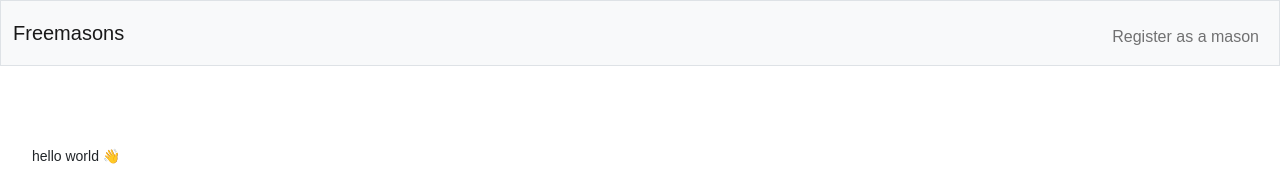
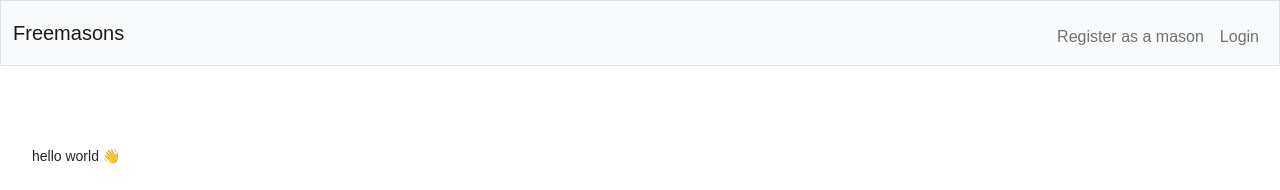
Before and after one commit to Amosshinaayomi/freemasons, a Flask app: page / in a window 1280 px wide. Shown: the top 190 px of the page. Run offline with Flask 3, Linux system fonts and the light colour scheme; data comes from the database, SQL or seed files in the repository; data that the repository does not hold is empty; some libraries are stand-ins or nearby versions.

Commit message:
Add files via upload
updated file

```diff
--- a/templates/layout.html
+++ b/templates/layout.html
@@ -42,6 +42,7 @@
                     {% else %}
                         <ul class="navbar-nav ms-auto mt-2">
                             <li class="nav-item"><a class="nav-link" href="/register">Register as a mason</a></li>
+                            <li class="nav-item"><a class="nav-link" href="/login">Login</a></li>
                         </ul>
                     {% endif %}
                 </div>
```
